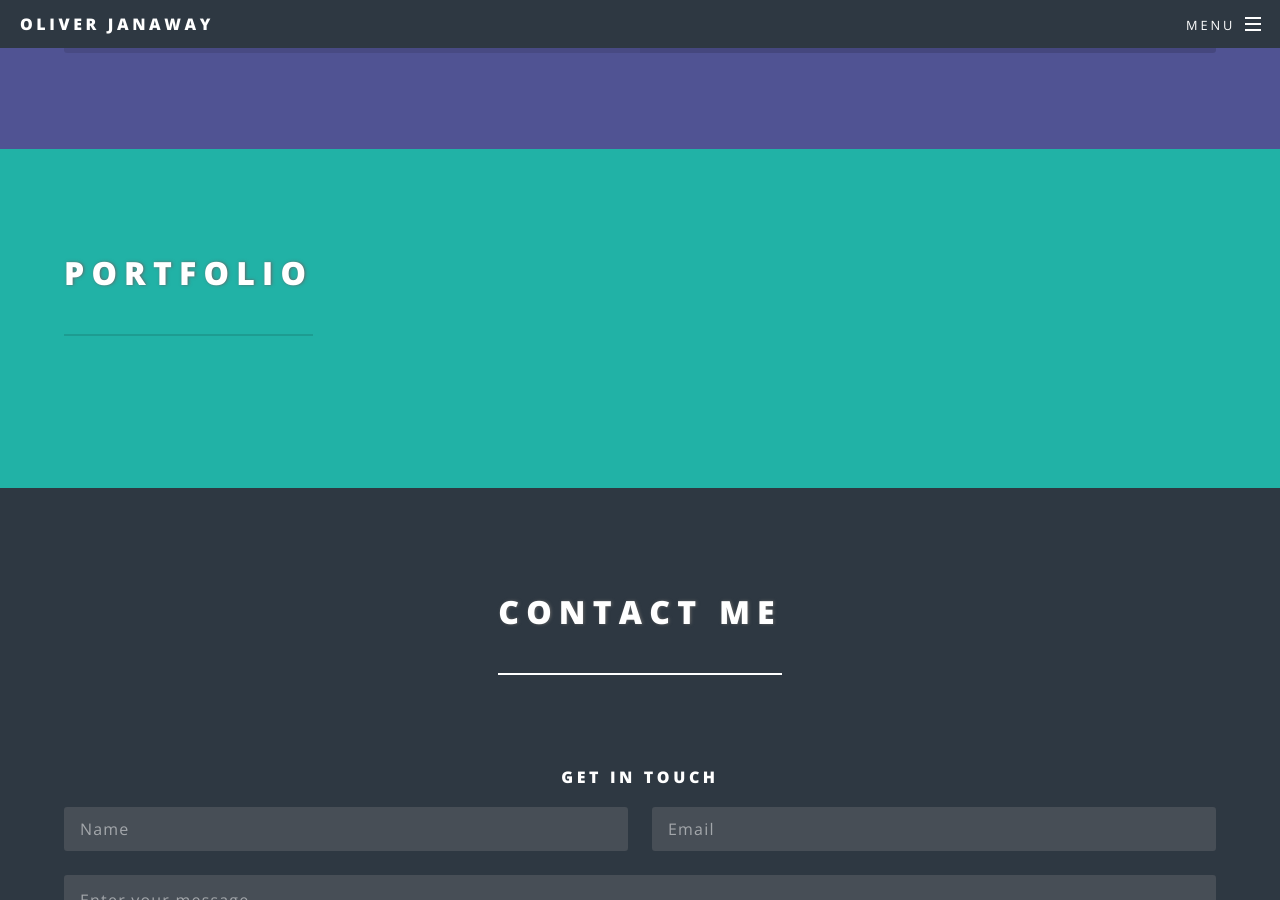
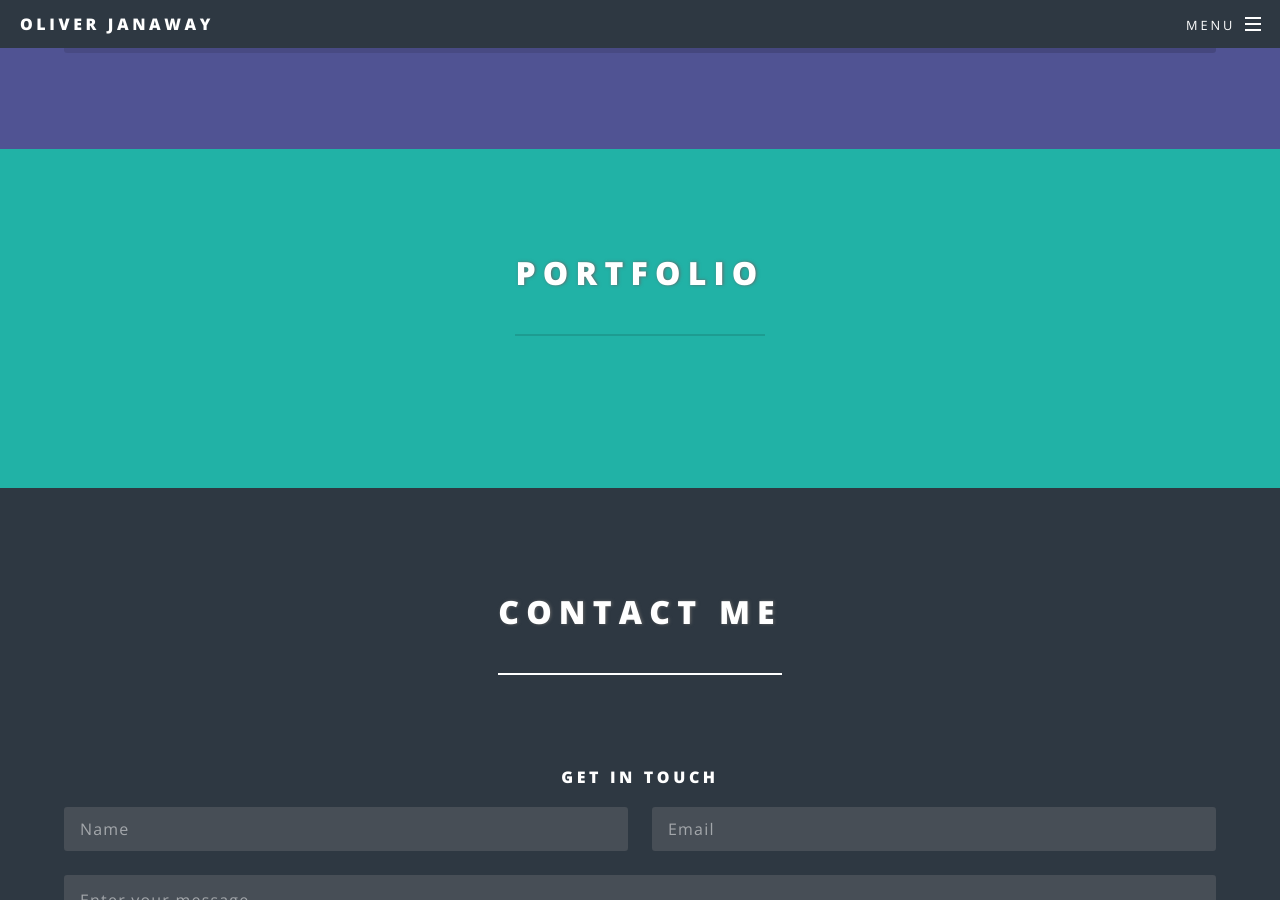
Before and after one commit to beebul/olly, a Jekyll site: the page built from index.html, in a window 1280 px wide and 900 px high, scrolled down 1677 px. Built offline with Jekyll 4.4.1, drawn with Linux system fonts in a browser that asks for light colours.

Commit message:
align top for images

```diff
--- a/_sass/custom.scss
+++ b/_sass/custom.scss
@@ -6,7 +6,9 @@
 // 	width: 100%;
 // 	margin-bottom: 10px;
 // 	}
-// }
+// }.
+
+.style1 { text-align: center; }
 
 #instafeed {
 	display: -webkit-box;
@@ -14,11 +16,10 @@
 	display: flex;
 	-webkit-box-align: center;
 	-ms-flex-align: center;
-	align-items: center;
+	align-items: top;
 	-ms-flex-wrap: wrap;
 	flex-wrap: wrap;
 }
-
 
 .instaimg img { margin-bottom:30px; max-width: 100%; object-fit: cover; }
 
```
